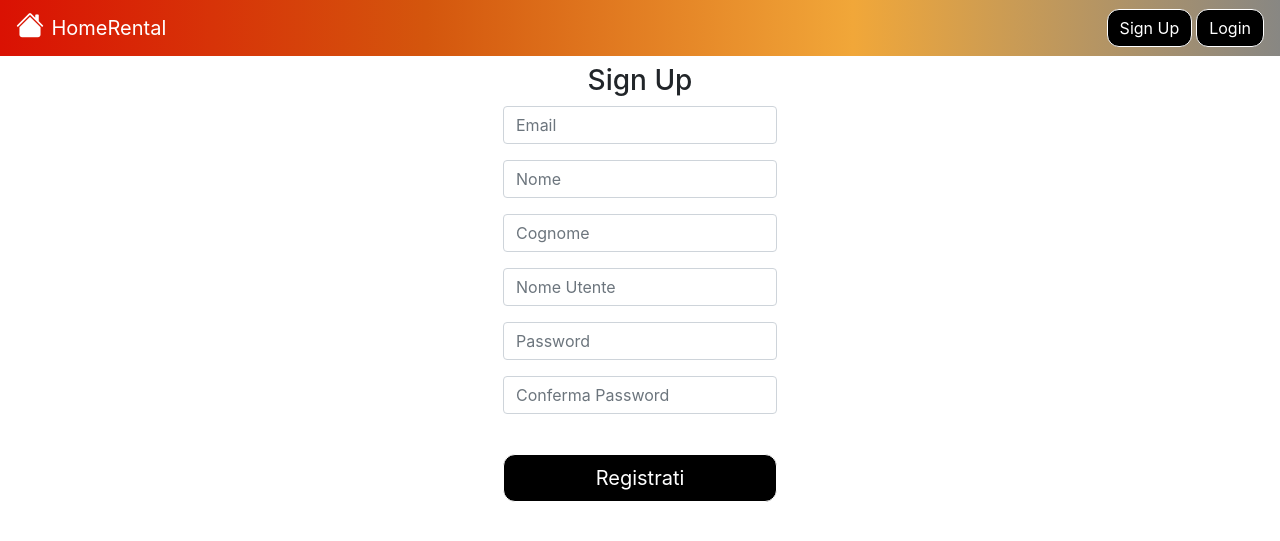
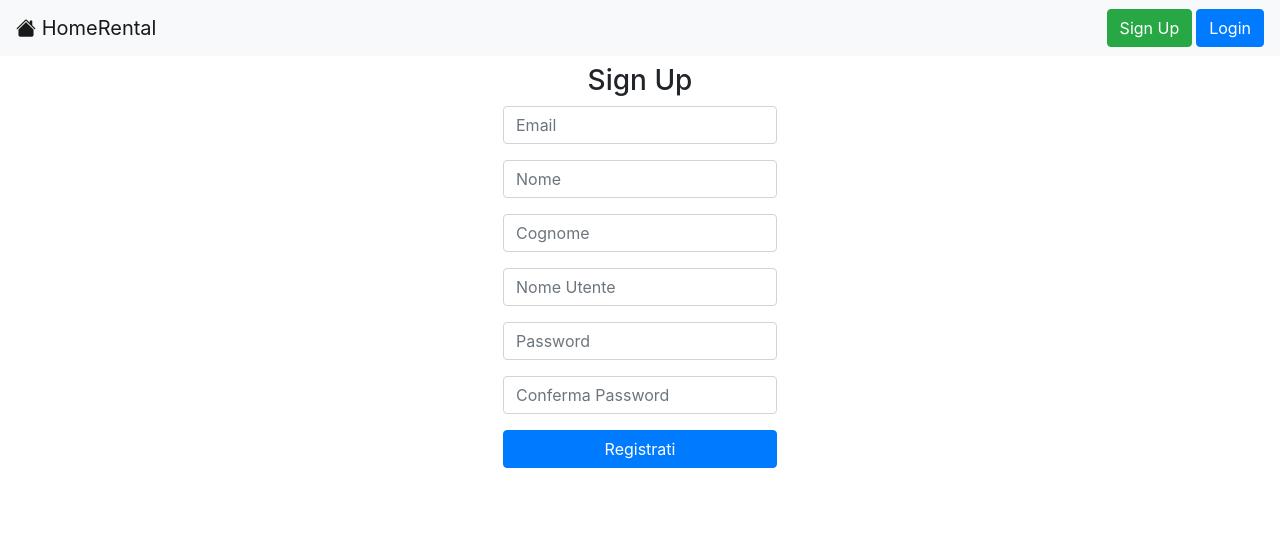
Before and after one commit to LorenzoPrati/HomeRental, a Flask app: page /sign-up in a window 1280 px wide. Shown: the top 541 px of the page. Run offline with Flask 3, Linux system fonts and the light colour scheme; parts of the project's set-up code (start-up, migrations or seed data) failed here and were passed over.

Commit message:
start html refactor

```diff
--- a/website/templates/base.html
+++ b/website/templates/base.html
@@ -7,20 +7,21 @@
     <link rel="stylesheet" href="https://cdn.jsdelivr.net/npm/bootstrap@4.3.1/dist/css/bootstrap.min.css"
         integrity="sha384-ggOyR0iXCbMQv3Xipma34MD+dH/1fQ784/j6cY/iJTQUOhcWr7x9JvoRxT2MZw1T" crossorigin="anonymous">
     <link rel="stylesheet" href="https://cdn.jsdelivr.net/npm/bootstrap-icons@1.11.3/font/bootstrap-icons.min.css">
-    <link rel="stylesheet" href="static/style.css"
+    <!-- <link rel="stylesheet" href="static/style.css"> -->
 </head>
 
 <title>{% block title %}Home{% endblock %}</title>
 
 <body>
-    <nav class="navbar navbar-expand-lg navbar-dark">
+    <nav class="navbar navbar-expand-lg navbar-light bg-light sticky-top">
         <button class="navbar-toggler" type="button" data-toggle="collapse" data-target="#navbar">
             <span class="navbar-toggler-icon"></span>
         </button>
         <div>
-            <i class="bi bi-house-fill h3" style="color:#fff">
-            </i>
-            <a class="navbar-brand" href="/">HomeRental</a>
+            <a class="navbar-brand" href="/">
+                <i class="bi bi-house-fill"></i>
+                HomeRental
+            </a>
         </div>
         <div class="collapse navbar-collapse" id="navbar">
             <div class="navbar-nav">
@@ -34,12 +35,9 @@
         </div>
 
         {% if user.is_authenticated %}
-        <div class="mr-2" style="color: black;">
-            Sei loggato come {{ user.nome_utente}}
-        </div>
-        <a class="btn btn-primary" id="logout" href="/logout">Log out</a>
+        <a class="btn btn-danger" id="logout" href="/logout">Log out</a>
         {% else %}
-        <a class="btn btn-primary mr-1" id="login" href="/sign-up">Sign Up</a>
+        <a class="btn btn-success mr-1" id="login" href="/sign-up">Sign Up</a>
         <a class="btn btn-primary" id="login" href="/login">Login</a>
         {% endif %}
 
--- a/website/templates/login.html
+++ b/website/templates/login.html
@@ -3,7 +3,7 @@
 
 {% block content %}
 
-<container class="d-flex justify-content-center">
+<div class="row justify-content-center">
     <form method="POST">
         <h3 align="center">Login</h3>
             <div class="form-group">
@@ -15,6 +15,6 @@
             <br/>
             <button type="submit" class="btn btn-primary btn-lg btn-block">Login</button>
     </form>
-</container>
+</div>
 
 {% endblock %}
--- a/website/templates/sign_up.html
+++ b/website/templates/sign_up.html
@@ -2,7 +2,7 @@
 {% block title %}Sign Up{% endblock %}
 
 {% block content %}
-<container class="d-flex justify-content-center">
+<div class="row justify-content-center">
     <form method="POST">
         <h3 align="center">Sign Up</h3>
         <div class="form-group">
@@ -23,8 +23,7 @@
         <div class="form-group">
             <input type="password" class="form-control" id="password2" name="password2" placeholder="Conferma Password">
         </div>
-        <br />
-        <button type="submit" class="btn btn-primary btn-lg btn-block">Registrati</button>
+        <button type="submit" class="btn btn-primary btn-block">Registrati</button>
     </form>
-</container>
+</div>
 {% endblock %}
```
